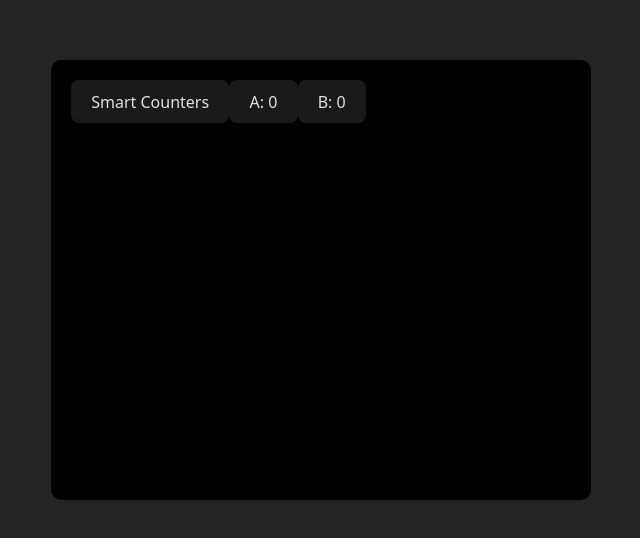
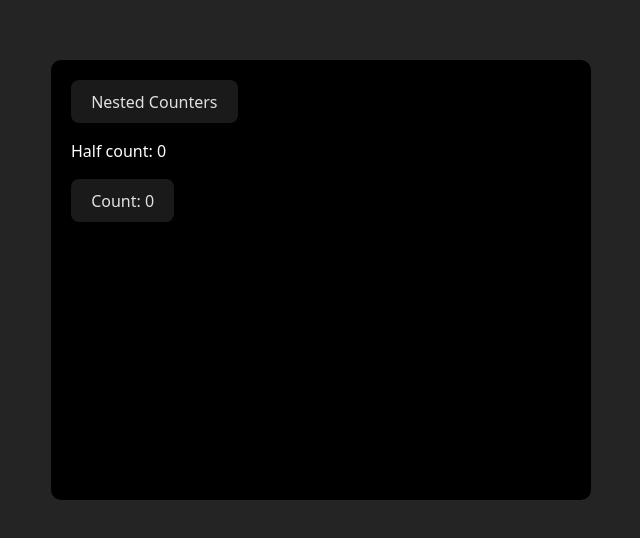
Before and after one commit to mbob72/starta-frontend_pro-0425, a React (Vite) app in the folder lesson_34/: page / in a window 1280 px wide. Shown: the part 128-666 px from the top of the page, without its empty margins (319-959 px from the left). Built offline with nearby package versions, Linux system fonts and the light colour scheme.

Commit message:
useContext: props drilling

```diff
--- a/lesson_34/src/App.jsx
+++ b/lesson_34/src/App.jsx
@@ -1,6 +1,6 @@
 import {useState} from 'react'
 import './App.scss'
-import SimpleCounters from "./SimpleCounters.jsx";
+import {Nested} from "./Nested.jsx";
 
 
 function App() {
@@ -10,8 +10,8 @@ function App() {
 
     return (
         <div className="form-block">
-            <button onClick={() => setStart(!start)}>Smart Counters</button>
-            <SimpleCounters />
+            <button onClick={() => setStart(!start)}>Nested Counters</button>
+            <Nested />
         </div>
     )
 }
--- /dev/null
+++ b/lesson_34/src/Nested.jsx
@@ -0,0 +1,16 @@
+import React from "react";
+function Child({ count, setCount }) {
+    return <button className="top-margin" onClick={() => setCount(count + 1)}>Count: {count}</button>;
+}
+
+function Middle({ count, setCount }) {
+    return <div className={'top-margin'}>
+        <div>Half count: {count / 2 }</div>
+        <Child count={count} setCount={setCount} />
+    </div>
+}
+
+export function Nested() {
+    const [count, setCount] = React.useState(0);
+    return <Middle count={count} setCount={setCount} />
+}
```
